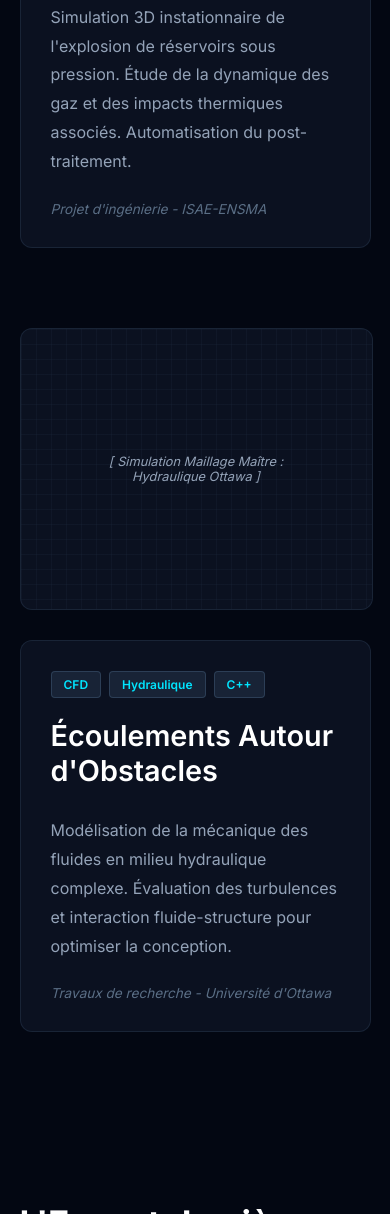
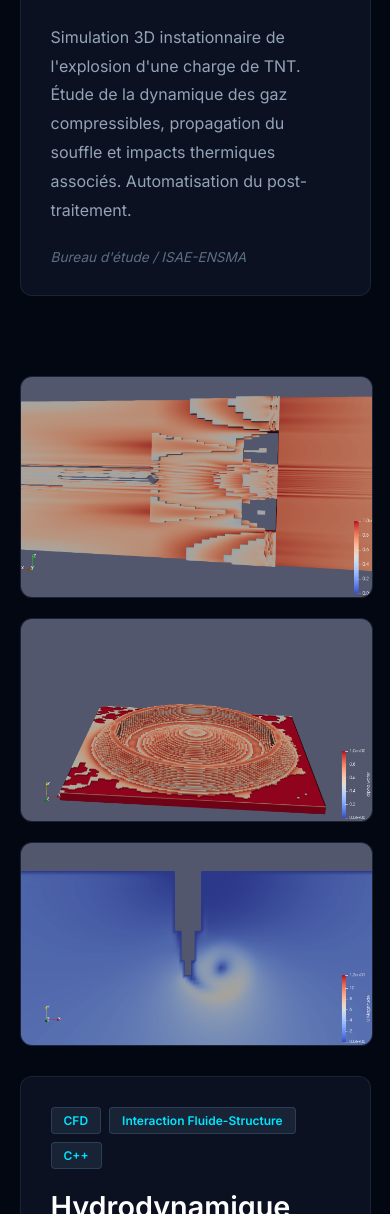
Before and after one commit to Lumantis-sim/Lumantis-sim.github.io, a plain HTML site: page index.html in a window 390 px wide. Shown: the part 2568-3782 px from the top of the page. Drawn offline with Linux system fonts and the light colour scheme.

Commit message:
Update index.html

```diff
--- a/index.html
+++ b/index.html
@@ -28,7 +28,6 @@
         }
 
         /* --- BACKGROUND UI (ENGINEERED GRID) --- */
-        /* Remplacement des blobs par un maillage discret */
         body::before {
             content: '';
             position: fixed;
@@ -36,22 +35,21 @@
             background-image:
                 linear-gradient(rgba(58, 80, 107, 0.05) 1px, transparent 1px),
                 linear-gradient(90deg, rgba(58, 80, 107, 0.05) 1px, transparent 1px);
-            background-size: 50px 50px; /* Taille de la maille */
+            background-size: 50px 50px;
             z-index: -1;
             opacity: 0.8;
         }
 
-        /* --- NAVIGATION (PREMIUM NAVIGATION) --- */
         /* --- NAVIGATION --- */
         nav {
             position: fixed;
             top: 0;
             width: 100%;
-            height: 70px; /* Hauteur fixe de ton bandeau */
+            height: 70px;
             background: var(--nav-bg);
             backdrop-filter: blur(12px);
             display: flex;
-            align-items: center; /* IMPORTANT : Centre verticalement tous les éléments */
+            align-items: center;
             justify-content: space-between;
             padding: 0 5%;
             box-sizing: border-box;
@@ -61,15 +59,14 @@
 
         .logo {
             display: flex;
-            align-items: center; /* Centre le logo */
-            height: 100%; /* Prend toute la hauteur du bandeau */
+            align-items: center;
+            height: 100%;
             text-decoration: none;
         }
 
         .logo img {
-    height: 100%; /* Ajuste selon la hauteur de ta nav */
+            height: 100%;
             width: auto;
-    /* La transition rend l'effet fluide au lieu d'être brutal */
             transition: transform 0.3s cubic-bezier(0.4, 0, 0.2, 1);
         }
 
@@ -172,7 +169,7 @@
         /* --- SECTIONS (Général) --- */
         section {
             padding: 120px 10% 60px;
-            max-width: 1400px; /* Plus large pour le nouveau portfolio */
+            max-width: 1400px;
             margin: 0 auto;
         }
         h2 { font-size: 2.6rem; margin-bottom: 50px; font-weight: 700; }
@@ -202,7 +199,6 @@
             overflow: hidden;
         }
 
-        /* Effet technique au survol */
         .card::before {
             content: '';
             position: absolute;
@@ -221,26 +217,13 @@
             transform: translateY(-8px);
             box-shadow: 0 15px 40px rgba(0, 229, 255, 0.1);
         }
-
         .card:hover::before { opacity: 1; }
-
         .card h3 { margin-top: 0; font-size: 1.6rem; font-weight: 600; position: relative; z-index: 1; }
         .card p { color: var(--text-muted); line-height: 1.7; position: relative; z-index: 1; }
-        .context-text {
-            font-size: 0.85rem;
-            color: #5a6e85;
-            margin-top: 25px;
-            font-style: italic;
-            position: relative; z-index: 1;
-        }
+        .context-text { font-size: 0.85rem; color: #5a6e85; margin-top: 25px; font-style: italic; position: relative; z-index: 1; }
 
-        /* --- PORTFOLIO (NEW ALTERNATING LAYOUT WITH IMAGE PLACEHOLDERS) --- */
-        .portfolio-list {
-            display: flex;
-            flex-direction: column;
-            gap: 80px;
-        }
-
+        /* --- PORTFOLIO (IMAGES REELLES) --- */
+        .portfolio-list { display: flex; flex-direction: column; gap: 80px; }
         .project-item {
             display: grid;
             grid-template-columns: 1.2fr 1fr;
@@ -248,53 +231,41 @@
             align-items: center;
         }
 
-        /* Alternance */
         .project-item:nth-child(even) { grid-template-columns: 1fr 1.2fr; }
-        .project-item:nth-child(even) .project-image-slot { order: 2; }
+        .project-item:nth-child(even) .project-media { order: 2; }
         .project-item:nth-child(even) .project-text { order: 1; }
 
-        /* Cadre technique pour future image */
+        /* Style commun pour les slots d'image */
         .project-image-slot {
             width: 100%;
-            height: 350px; /* Hauteur de la future image */
             background: var(--bg-card);
             border-radius: 12px;
             border: 1px solid var(--border-technical);
-            display: flex;
-            justify-content: center;
-            align-items: center;
+            overflow: hidden;
             position: relative;
-            overflow: hidden;
             transition: 0.3s;
         }
-
-        /* Simuler une maille de simulation vide */
-        .project-image-slot::before {
-            content: '';
-            position: absolute;
-            width: 100%; height: 100%;
-            background-image:
-                linear-gradient(rgba(58, 80, 107, 0.1) 1px, transparent 1px),
-                linear-gradient(90deg, rgba(58, 80, 107, 0.1) 1px, transparent 1px);
-            background-size: 15px 15px;
-        }
-
         .project-image-slot:hover {
             border-color: var(--accent-orange);
             box-shadow: 0 10px 30px rgba(249, 87, 56, 0.15);
         }
+        .project-image-slot img {
+            width: 100%;
+            height: 100%;
+            object-fit: cover;
+            transition: transform 0.6s ease;
+            display: block;
+        }
+        .project-image-slot:hover img { transform: scale(1.05); }
 
-        /* Quand tu auras les images, remplace le contenu par ça : */
-        /* .project-image-slot img { width: 100%; height: 100%; object-fit: cover; } */
+        /* Image unique (Projet 1 : TNT) */
+        .single-image { height: 380px; }
 
-        .placeholder-text {
-            color: var(--text-muted);
-            font-size: 0.8rem;
-            font-style: italic;
-            position: relative;
-            z-index: 1;
-            text-align: center;
-        }
+        /* Mosaïque (Projet 2 : Canada) */
+        .project-gallery { display: flex; flex-direction: column; gap: 20px; }
+        .gallery-main { height: 260px; }
+        .gallery-sub { display: flex; gap: 20px; height: 180px; }
+        .gallery-sub .project-image-slot { flex: 1; }
 
         .project-text { padding: 20px 0; }
         .project-text h3 { font-size: 1.8rem; margin-top: 0; }
@@ -302,71 +273,34 @@
 
         /* --- A PROPOS --- */
         .about-container {
-            display: flex;
-            gap: 50px;
-            align-items: center;
-            background: var(--bg-card);
-            padding: 50px;
-            border-radius: 12px;
-            border: 1px solid var(--border-technical);
-            position: relative;
+            display: flex; gap: 50px; align-items: center; background: var(--bg-card);
+            padding: 50px; border-radius: 12px; border: 1px solid var(--border-technical); position: relative;
         }
-
-        .about-text {
-            flex: 2;
-            color: var(--text-muted);
-            line-height: 1.9;
-            font-size: 1.05rem;
-        }
+        .about-text { flex: 2; color: var(--text-muted); line-height: 1.9; font-size: 1.05rem; }
         .about-text p { margin-top: 0; margin-bottom: 20px; }
         .about-text p:last-child { margin-bottom: 0; }
 
-        .about-stats {
-            flex: 1;
-            display: flex;
-            flex-direction: column;
-            gap: 20px;
-        }
+        .about-stats { flex: 1; display: flex; flex-direction: column; gap: 20px; }
         .stat-box {
-            background: rgba(11, 17, 32, 0.5);
-            padding: 20px;
-            border-radius: 8px;
-            border: 1px solid rgba(58, 80, 107, 0.2);
-            border-left: 3px solid var(--accent-orange);
-            font-size: 0.95rem;
-            font-weight: 600;
-            color: var(--text-main);
-            transition: 0.3s;
+            background: rgba(11, 17, 32, 0.5); padding: 20px; border-radius: 8px;
+            border: 1px solid rgba(58, 80, 107, 0.2); border-left: 3px solid var(--accent-orange);
+            font-size: 0.95rem; font-weight: 600; color: var(--text-main); transition: 0.3s;
         }
         .stat-box:hover { background: rgba(11, 17, 32, 0.9); border-color: rgba(58, 80, 107, 0.5); }
-
-        .stat-box span {
-            display: block;
-            color: var(--text-muted);
-            font-size: 0.85rem;
-            font-weight: 400;
-            margin-top: 6px;
-            line-height: 1.4;
-        }
+        .stat-box span { display: block; color: var(--text-muted); font-size: 0.85rem; font-weight: 400; margin-top: 6px; line-height: 1.4; }
 
         /* --- FOOTER --- */
-        footer {
-            padding: 80px 0 60px;
-            text-align: center;
-            color: var(--text-muted);
-            font-size: 0.85rem;
-            border-top: 1px solid var(--border-technical);
-            margin-top: 60px;
-        }
-        footer br { margin-bottom: 10px; display: block; content: ""; }
+        footer { padding: 80px 0 60px; text-align: center; color: var(--text-muted); font-size: 0.85rem; border-top: 1px solid var(--border-technical); margin-top: 60px; }
 
         /* --- RESPONSIVE --- */
         @media (max-width: 1024px) {
             .project-item { grid-template-columns: 1fr; gap: 30px; }
             .project-item:nth-child(even) { grid-template-columns: 1fr; }
-            .project-item:nth-child(even) .project-image-slot { order: 1; }
+            .project-item:nth-child(even) .project-media { order: 1; }
             .project-item:nth-child(even) .project-text { order: 2; }
-            .project-image-slot { height: 280px; }
+            .single-image { height: 300px; }
+            .gallery-main { height: 220px; }
+            .gallery-sub { height: 150px; }
         }
 
         @media (max-width: 768px) {
@@ -376,6 +310,8 @@
             h2 { font-size: 2.2rem; }
             .hero h1 { font-size: 2.8rem; }
             .card { padding: 30px; }
+            .gallery-sub { flex-direction: column; height: auto; }
+            .gallery-sub .project-image-slot { height: 200px; }
         }
     </style>
 </head>
@@ -423,33 +359,43 @@
             <div class="portfolio-list">
 
                 <article class="project-item">
-                    <div class="project-image-slot">
-                        <span class="placeholder-text">[ Simulation Maillage Maître : <br> Onde de Choc ISAE-ENSMA ]</span>
+                    <div class="project-media project-image-slot single-image">
+                        <img src="simu_tnt.png" alt="Simulation onde de choc TNT">
                     </div>
                     <div class="project-text card">
                         <div class="tags">
                             <span class="tag">OpenFOAM</span>
                             <span class="tag">Python</span>
-                            <span class="tag">Aérospatial</span>
+                            <span class="tag">Défense</span>
                         </div>
                         <h3>Propagation d'Ondes de Souffle</h3>
-                        <p>Simulation 3D instationnaire de l'explosion de réservoirs sous pression. Étude de la dynamique des gaz et des impacts thermiques associés. Automatisation du post-traitement.</p>
-                        <div class="context-text">Projet d'ingénierie - ISAE-ENSMA</div>
+                        <p>Simulation 3D instationnaire de l'explosion d'une charge de TNT. Étude de la dynamique des gaz compressibles, propagation du souffle et impacts thermiques associés. Automatisation du post-traitement.</p>
+                        <div class="context-text">Bureau d'étude / ISAE-ENSMA</div>
                     </div>
                 </article>
 
                 <article class="project-item">
+                    <div class="project-media project-gallery">
+                        <div class="project-image-slot gallery-main">
+                            <img src="tsu2.png" alt="Modélisation de vague et Tsunami sur structure">
+                        </div>
+                        <div class="gallery-sub">
                             <div class="project-image-slot">
-                        <span class="placeholder-text">[ Simulation Maillage Maître : <br> Hydraulique Ottawa ]</span>
+                                <img src="goutte3.png" alt="Propagation d'une goutte">
+                            </div>
+                            <div class="project-image-slot">
+                                <img src="hobs3tour.png" alt="Formation de tourbillon après écoulement">
+                            </div>
+                        </div>
                     </div>
                     <div class="project-text card">
                         <div class="tags">
                             <span class="tag">CFD</span>
-                            <span class="tag">Hydraulique</span>
+                            <span class="tag">Interaction Fluide-Structure</span>
                             <span class="tag">C++</span>
                         </div>
-                        <h3>Écoulements Autour d'Obstacles</h3>
-                        <p>Modélisation de la mécanique des fluides en milieu hydraulique complexe. Évaluation des turbulences et interaction fluide-structure pour optimiser la conception.</p>
+                        <h3>Hydrodynamique Complexe</h3>
+                        <p>Modélisation avancée de la mécanique des fluides : dynamique de propagation de gouttes, génération de tourbillons dans le sillage d'obstacles, et simulation de vagues massives (modélisation Tsunami) impactant des structures.</p>
                         <div class="context-text">Travaux de recherche - Université d'Ottawa</div>
                     </div>
                 </article>
@@ -461,7 +407,7 @@
             <h2>L'Expert derrière <span>Lumantis</span></h2>
             <div class="about-container">
                 <div class="about-text">
-                    <p>Issu des classes préparatoires mathématiques (MPSI/MP), je suis titulaire d'un diplôme d'ingénieur de l'<strong>ISAE-ENSMA</strong>, complété par un Master spécialisé en  combustion Turbulente et Diphasique.</p>
+                    <p>Issu des classes préparatoires mathématiques (MPSI/MP), je suis titulaire d'un diplôme d'ingénieur de l'<strong>ISAE-ENSMA</strong>, complété par un Master spécialisé en combustion Turbulente et Diphasique.</p>
                     <p>Mon expertise s'est forgée au CEA (hydrodynamique compressible) et à l'Université d'Ottawa (simulations complexes OpenFOAM/validations LIF-PIV).</p>
                     <p>Avec Lumantis, je mets cette rigueur scientifique au service des industriels, pour transformer leurs défis complexes en solutions numériques robustes.</p>
                 </div>
@@ -475,7 +421,7 @@
                         <span>Hydrodynamique (CEA) & Écoulements</span>
                     </div>
                     <div class="stat-box">
-                        💻Programm. Scientifique
+                        💻 Programm. Scientifique
                         <span>C++, Python, OpenFOAM, Cantera</span>
                     </div>
                 </div>
```
Lines whose indentation alone changed are shown as unchanged.
